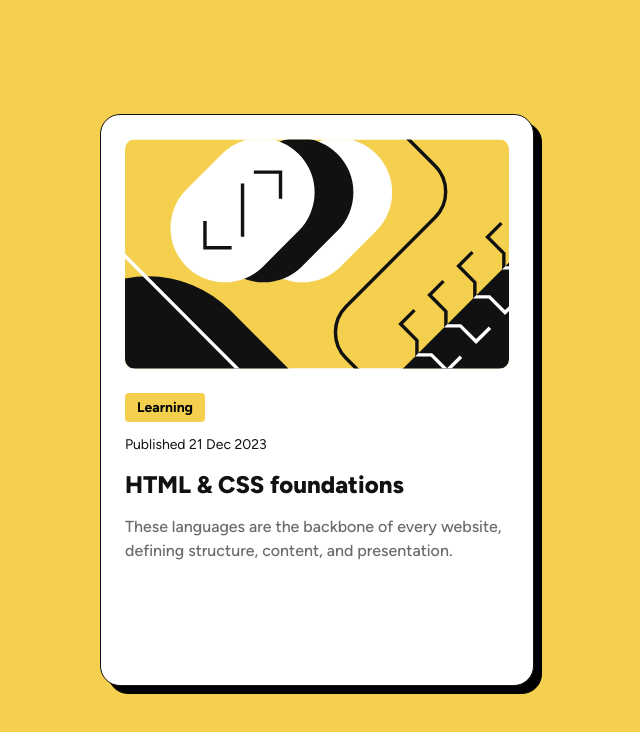
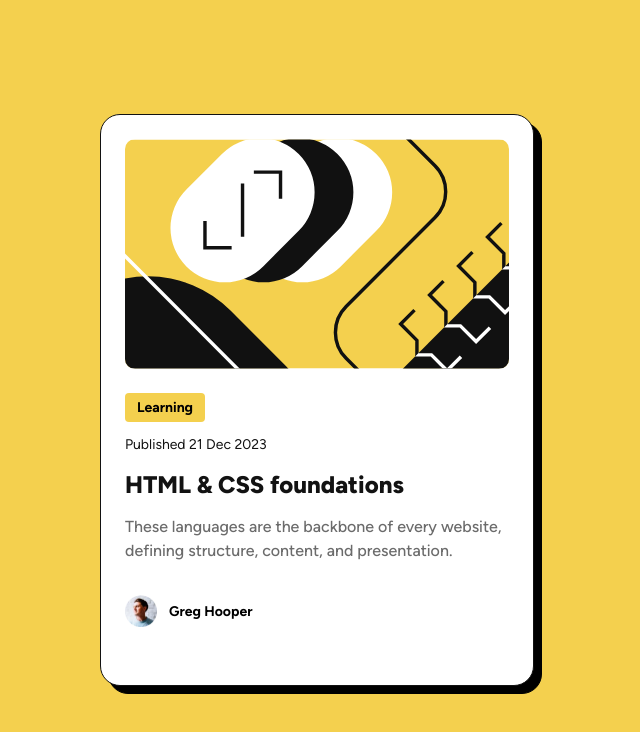
Before and after one commit to SiddhantKo/blog-preview-card, a plain HTML site: page index.html in a window 1280 px wide. Shown: the whole page, without its empty margins (323-963 px from the left). Drawn offline with Linux system fonts and the light colour scheme.

Commit message:
adding Author

```diff
--- a/index.html
+++ b/index.html
@@ -16,6 +16,10 @@
       <p class="title">HTML & CSS foundations</p>
       <p class="description">These languages are the backbone of every website, defining structure, content, and presentation.</p>
     </div>
+    <div class="author">
+        <img src="assets/images/image-avatar.webp">
+        <p class="authorname">Greg Hooper</p>
+    </div>
   </div>
 </body>
 </html>
--- a/styles.css
+++ b/styles.css
@@ -91,4 +91,21 @@ p.description {
 .author {
     display: flex;
     flex-direction: row;
+    column-gap: 12px;
+    align-items: center;
 }
+
+.author > img{
+    width: 32px;
+    height: 32px;
+}
+
+p.authorname{
+    font-family: 'Figtree-variable';
+    font-weight: 700;
+    font-size: 14px;
+    line-height: 150%;
+    letter-spacing: 0px;
+
+
+}
```
